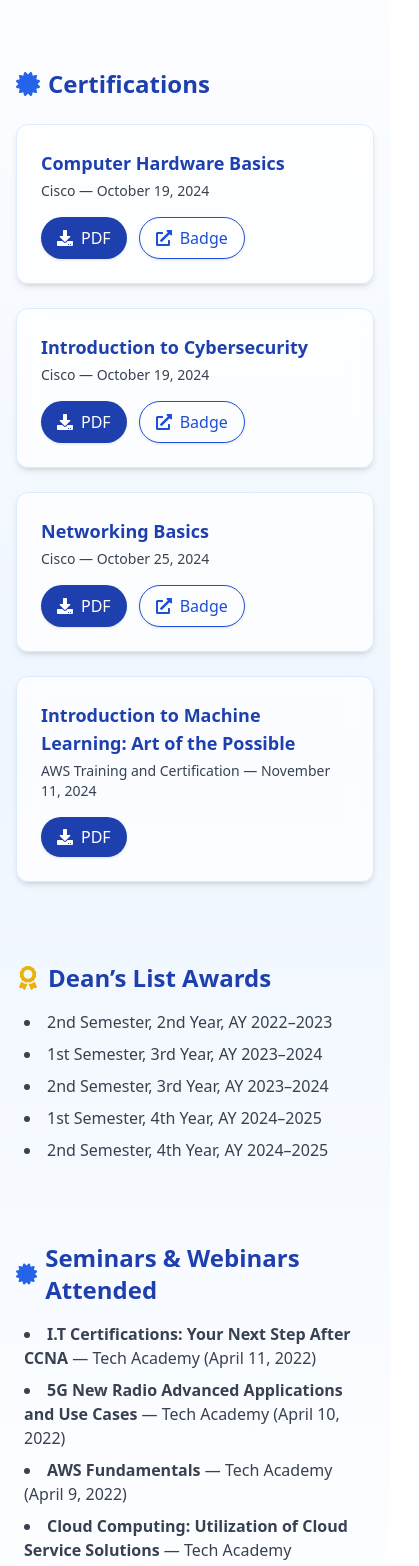
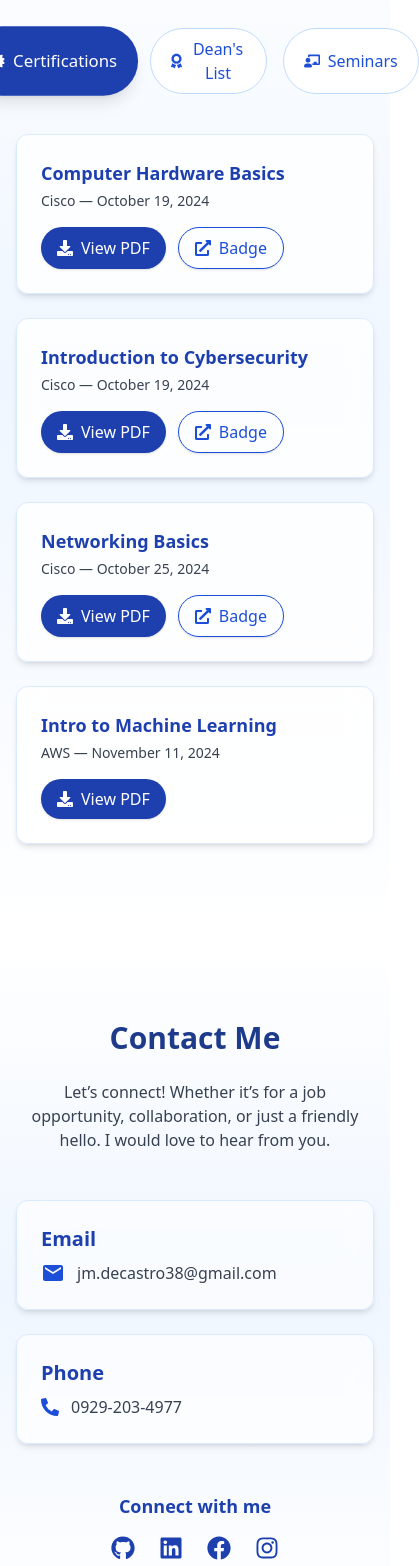
Before and after one commit to JesDC/dc-portfolio, a React (Create React App) app: page / in a window 390 px wide. Shown: the part 5440-7006 px from the top of the page, 419 px wide, since content can reach past the window. Built offline with nearby package versions, Linux system fonts and the light colour scheme.

Commit message:
Update Achievements.js

```diff
--- a/src/components/Achievements.js
+++ b/src/components/Achievements.js
@@ -1,4 +1,4 @@
-import React, { useEffect } from "react";
+import React, { useEffect, useState } from "react";
 import AOS from "aos";
 import "aos/dist/aos.css";
 import {
@@ -6,8 +6,13 @@ import {
   FaCertificate,
   FaDownload,
   FaExternalLinkAlt,
+  FaCalendarAlt,
+  FaGraduationCap,
+  FaChalkboardTeacher,
+  FaTimes,
 } from "react-icons/fa";
 
+// Data
 const certifications = [
   {
     title: "Computer Hardware Basics",
@@ -34,19 +39,19 @@ const certifications = [
     file: "/certificates/networking-basics.pdf",
   },
   {
-    title: "Introduction to Machine Learning: Art of the Possible",
-    issuer: "AWS Training and Certification",
+    title: "Intro to Machine Learning",
+    issuer: "AWS",
     date: "November 11, 2024",
     file: "/certificates/aws-cert.pdf",
   },
 ];
 
 const deansList = [
-  "2nd Semester, 2nd Year, AY 2022–2023",
-  "1st Semester, 3rd Year, AY 2023–2024",
-  "2nd Semester, 3rd Year, AY 2023–2024",
-  "1st Semester, 4th Year, AY 2024–2025",
-  "2nd Semester, 4th Year, AY 2024–2025",
+  "2nd Sem, 2nd Year, AY 2022–2023",
+  "1st Sem, 3rd Year, AY 2023–2024",
+  "2nd Sem, 3rd Year, AY 2023–2024",
+  "1st Sem, 4th Year, AY 2024–2025",
+  "2nd Sem, 4th Year, AY 2024–2025",
 ];
 
 const seminars = [
@@ -56,7 +61,7 @@ const seminars = [
     date: "April 11, 2022",
   },
   {
-    title: "5G New Radio Advanced Applications and Use Cases",
+    title: "5G NR Advanced Use Cases",
     organizer: "Tech Academy",
     date: "April 10, 2022",
   },
@@ -66,13 +71,23 @@ const seminars = [
     date: "April 9, 2022",
   },
   {
-    title: "Cloud Computing: Utilization of Cloud Service Solutions",
+    title: "Cloud Computing: Utilization of Cloud",
     organizer: "Tech Academy",
-    date: "December 15, 2022",
+    date: "Dec 15, 2022",
   },
 ];
 
+// Tabs
+const tabs = [
+  { id: "certifications", label: "Certifications", icon: <FaCertificate /> },
+  { id: "deanslist", label: "Dean's List", icon: <FaAward /> },
+  { id: "seminars", label: "Seminars", icon: <FaChalkboardTeacher /> },
+];
+
 const Achievements = () => {
+  const [activeTab, setActiveTab] = useState("certifications");
+  const [selectedPDF, setSelectedPDF] = useState(null);
+
   useEffect(() => {
     AOS.init({ duration: 1000, once: true });
   }, []);
@@ -84,29 +99,41 @@ const Achievements = () => {
     >
       <div className="max-w-6xl mx-auto px-4 sm:px-6">
         <h2
-          className="text-4xl font-extrabold text-center text-blue-900 mb-16"
+          className="text-4xl font-extrabold text-center text-blue-900 mb-6"
           data-aos="fade-up"
         >
           Certifications & Achievements
         </h2>
 
-        {/* Certifications Section */}
-        <div className="mb-20">
-          <h3
-            className="text-2xl font-bold text-blue-800 mb-6 flex items-center gap-2"
-            data-aos="fade-up"
+        {/* Filter Tabs */}
+        <div className="flex justify-center gap-4 mb-10" data-aos="fade-up">
+          {tabs.map((tab) => (
+            <button
+              key={tab.id}
+              onClick={() => setActiveTab(tab.id)}
+              className={`flex items-center gap-2 px-5 py-2 rounded-full font-medium transition
+              ${
+                activeTab === tab.id
+                  ? "bg-blue-800 text-white shadow-lg scale-105"
+                  : "bg-white border border-blue-200 text-blue-700 hover:bg-blue-100"
+              }`}
+            >
+              {tab.icon}
+              {tab.label}
+            </button>
+          ))}
+        </div>
+
+        {/* Certifications */}
+        {activeTab === "certifications" && (
+          <div
+            className="grid gap-6 sm:grid-cols-2 lg:grid-cols-3"
+            data-aos="zoom-in-up"
           >
-            <FaCertificate className="text-blue-600" />
-            Certifications
-          </h3>
-
-          <div className="grid gap-6 sm:grid-cols-2 lg:grid-cols-3">
             {certifications.map((cert, index) => (
               <div
                 key={index}
-                className="bg-white/70 backdrop-blur-md p-6 rounded-xl border border-blue-100 shadow-md hover:shadow-lg transition-all duration-300"
-                data-aos="zoom-in"
-                data-aos-delay={index * 100}
+                className="bg-white/80 backdrop-blur-md p-6 rounded-xl border border-blue-100 shadow-md hover:shadow-xl transform hover:-translate-y-1 transition-all duration-300"
               >
                 <h4 className="text-lg font-semibold text-blue-800 mb-1">
                   {cert.title}
@@ -116,23 +143,20 @@ const Achievements = () => {
                 </p>
                 <div className="flex flex-wrap gap-3">
                   {cert.file && (
-                    <a
-                      href={cert.file}
-                      download
-                      className="inline-flex items-center gap-2 bg-blue-800 text-white px-4 py-2 rounded-full shadow hover:bg-blue-700 hover:scale-105 transition-all"
-                      aria-label={`Download ${cert.title} PDF`}
+                    <button
+                      onClick={() => setSelectedPDF(cert.file)}
+                      className="inline-flex items-center gap-2 bg-blue-800 text-white px-4 py-2 rounded-full shadow hover:bg-blue-700 hover:scale-105 transition"
                     >
                       <FaDownload />
-                      PDF
-                    </a>
+                      View PDF
+                    </button>
                   )}
                   {cert.badge && (
                     <a
                       href={cert.badge}
                       target="_blank"
                       rel="noopener noreferrer"
-                      className="inline-flex items-center gap-2 border border-blue-700 text-blue-700 px-4 py-2 rounded-full shadow hover:bg-blue-50 hover:scale-105 transition-all"
-                      aria-label={`View badge for ${cert.title}`}
+                      className="inline-flex items-center gap-2 border border-blue-700 text-blue-700 px-4 py-2 rounded-full shadow hover:bg-blue-50 hover:scale-105 transition"
                     >
                       <FaExternalLinkAlt />
                       Badge
@@ -142,39 +166,66 @@ const Achievements = () => {
               </div>
             ))}
           </div>
-        </div>
+        )}
 
-        {/* Dean's List Section */}
-        <div className="mb-20" data-aos="fade-up">
-          <h3 className="text-2xl font-bold text-blue-800 mb-4 flex items-center gap-2">
-            <FaAward className="text-yellow-500" />
-            Dean’s List Awards
-          </h3>
-          <ul className="list-disc list-inside pl-2 text-gray-700 space-y-2">
+        {/* Dean’s List */}
+        {activeTab === "deanslist" && (
+          <ul
+            className="list-disc list-inside pl-2 text-gray-700 space-y-2"
+            data-aos="fade-left"
+          >
             {deansList.map((entry, index) => (
-              <li key={index} className="text-md">
+              <li key={index} className="text-md flex items-center gap-2">
+                <FaGraduationCap className="text-blue-500" />
                 {entry}
               </li>
             ))}
           </ul>
-        </div>
+        )}
 
-        {/* Seminars Section */}
-        <div data-aos="fade-up">
-          <h3 className="text-2xl font-bold text-blue-800 mb-4 flex items-center gap-2">
-            <FaCertificate className="text-blue-600" />
-            Seminars & Webinars Attended
-          </h3>
-          <ul className="list-disc list-inside pl-2 text-gray-700 space-y-2">
+        {/* Seminars */}
+        {activeTab === "seminars" && (
+          <ul
+            className="list-disc list-inside pl-2 text-gray-700 space-y-2"
+            data-aos="fade-right"
+          >
             {seminars.map((seminar, index) => (
-              <li key={index}>
-                <span className="font-semibold">{seminar.title}</span> —{" "}
-                {seminar.organizer} ({seminar.date})
+              <li key={index} className="flex items-start gap-2">
+                <FaCalendarAlt className="mt-1 text-blue-400" />
+                <span>
+                  <span className="font-semibold">{seminar.title}</span> —{" "}
+                  {seminar.organizer} ({seminar.date})
+                </span>
               </li>
             ))}
           </ul>
+        )}
+      </div>
+
+      {/* Lightbox PDF Viewer */}
+      {selectedPDF && (
+        <div
+          className="fixed inset-0 bg-black/70 z-50 flex items-center justify-center"
+          onClick={() => setSelectedPDF(null)}
+        >
+          <div
+            className="relative bg-white w-[90%] max-w-4xl h-[80vh] rounded-lg shadow-lg overflow-hidden"
+            onClick={(e) => e.stopPropagation()}
+          >
+            <button
+              className="absolute top-2 right-2 text-xl text-gray-700 hover:text-red-600"
+              onClick={() => setSelectedPDF(null)}
+            >
+              <FaTimes />
+            </button>
+            <embed
+              src={selectedPDF}
+              type="application/pdf"
+              className="w-full h-full"
+            />
+          </div>
         </div>
-      </div>
+      )}
     </section>
   );
 };
```
